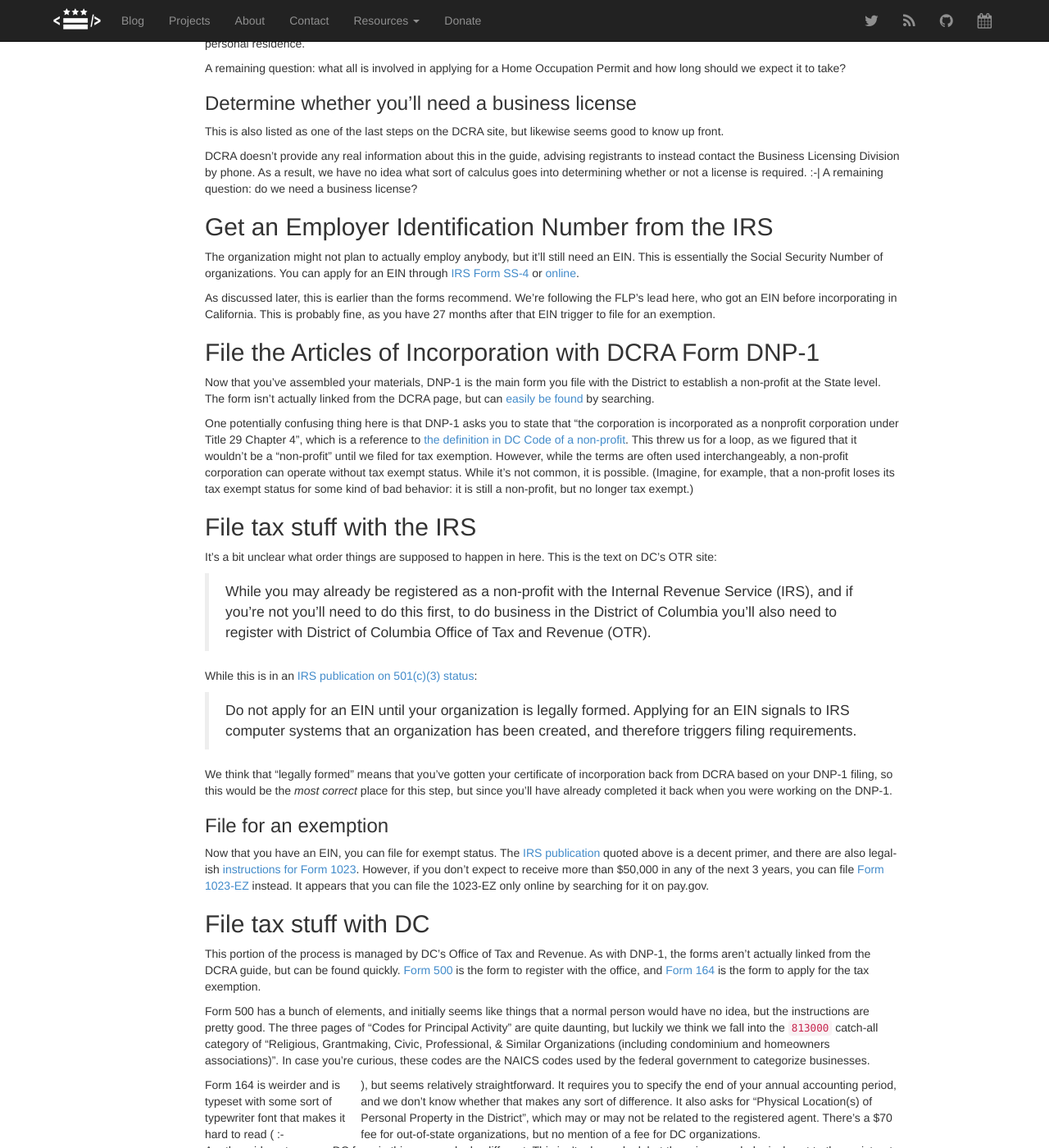
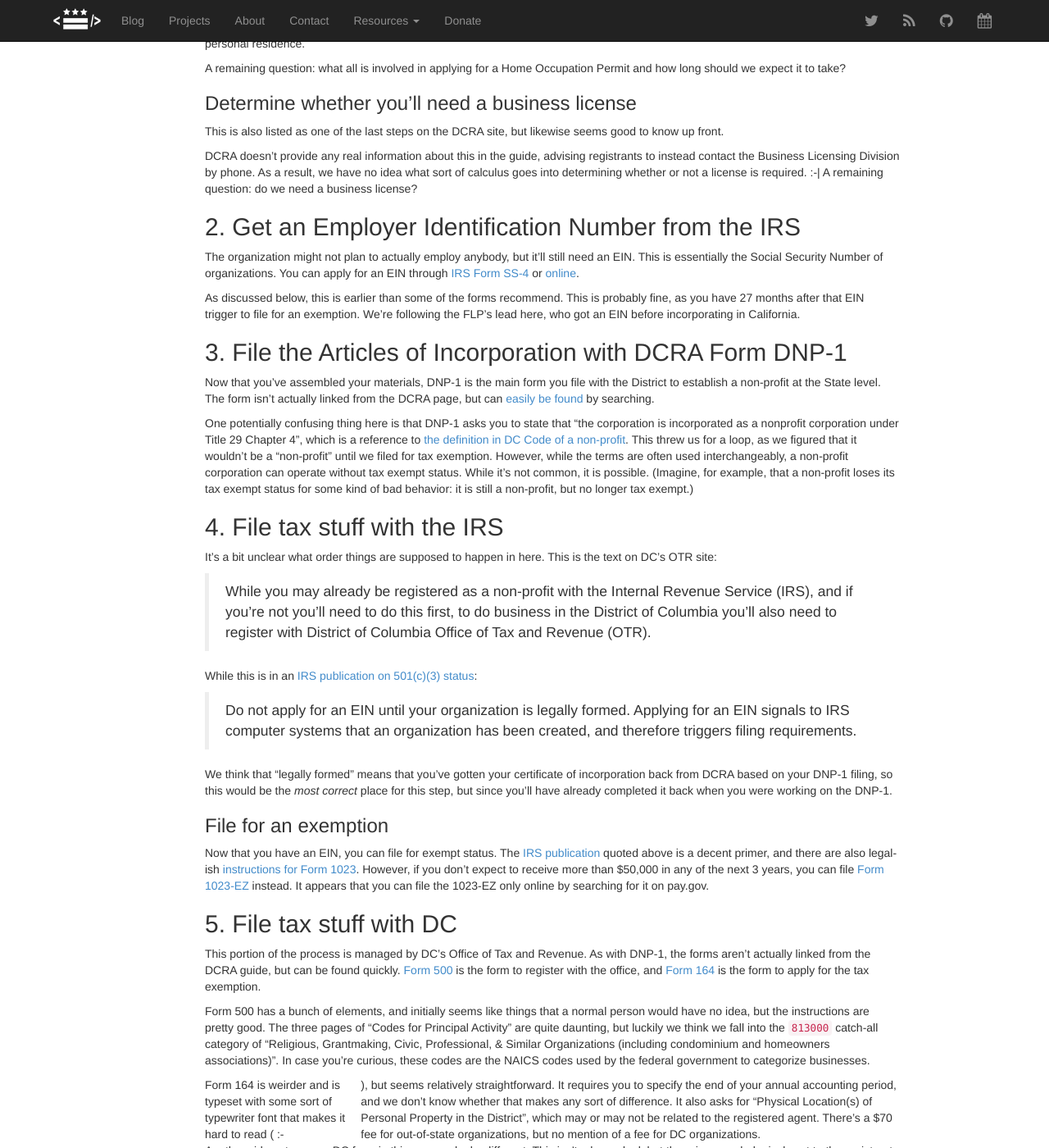
Before and after one commit to civictechdc/codefordc.github.com, a Jekyll site: the page built from blog/_posts/2016-10-6-start-nonprofit.md, in a window 1280 px wide and 1400 px high, scrolled down 2531 px. Shown: the whole window at 82% size. Built offline with Jekyll 4.4.1, drawn with Linux system fonts in a browser that asks for light colours; some of the changed text lies outside the part shown.

Commit message:
add step numbers

```diff
--- a/blog/_posts/2016-10-6-start-nonprofit.md
+++ b/blog/_posts/2016-10-6-start-nonprofit.md
@@ -129,20 +129,20 @@ This is also listed as one of the last steps on the DCRA site, but likewise seem
 DCRA doesn't provide any real information about this in the guide, advising registrants to instead contact the Business Licensing Division by phone. As a result, we have no idea what sort of calculus goes into determining whether or not a license is required. :-|
 A remaining question: do we need a business license?
 
-## Get an Employer Identification Number from the IRS
+## 2. Get an Employer Identification Number from the IRS
 
 The organization might not plan to actually employ anybody, but it'll still need an EIN. This is essentially the Social Security Number of organizations. You can apply for an EIN through [IRS Form SS-4](https://www.irs.gov/pub/irs-pdf/fss4.pdf) or [online](https://www.irs.gov/businesses/small-businesses-self-employed/apply-for-an-employer-identification-number-ein-online).
 
-As discussed later, this is earlier than the forms recommend. We're following the FLP's lead here, who got an EIN before incorporating in California. This is probably fine, as you have 27 months after that EIN trigger to file for an exemption.
+As discussed below, this is earlier than some of the forms recommend. This is probably fine, as you have 27 months after that EIN trigger to file for an exemption. We're following the FLP's lead here, who got an EIN before incorporating in California.
 
-## File the Articles of Incorporation with DCRA Form DNP-1
+## 3. File the Articles of Incorporation with DCRA Form DNP-1
 
 Now that you’ve assembled your materials, DNP-1 is the main form you file with the District to establish a non-profit at the State level. The form isn't actually linked from the DCRA page, but can [easily be
 found](http://dcra.dc.gov/sites/default/files/dc/sites/dcra/publication/attachments/Articles%20of%20Incorporation%20of%20Domestic%20Nonprofit%20Corporation%20DNP-1.pdf) by searching.
 
 One potentially confusing thing here is that DNP-1 asks you to state that “the corporation is incorporated as a nonprofit corporation under Title 29 Chapter 4”, which is a reference to [the definition in DC Code of a non-profit](https://beta.code.dccouncil.us/dc/council/code/titles/29/chapters/4/subchapters/IV/). This threw us for a loop, as we figured that it wouldn’t be a “non-profit” until we filed for tax exemption. However, while the terms are often used interchangeably, a non-profit corporation can operate without tax exempt status. While it’s not common, it is possible. (Imagine, for example, that a non-profit loses its tax exempt status for some kind of bad behavior: it is still a non-profit, but no longer tax exempt.)
 
-## File tax stuff with the IRS
+## 4. File tax stuff with the IRS
 
 It's a bit unclear what order things are supposed to happen in here. This is the text on DC's OTR site:
 
@@ -158,7 +158,7 @@ We think that "legally formed" means that you've gotten your certificate of inco
 
 Now that you have an EIN, you can file for exempt status. The [IRS publication](https://www.irs.gov/pub/irs-pdf/p4220.pdf) quoted above is a decent primer, and there are also legal-ish [instructions for Form 1023](https://www.irs.gov/pub/irs-pdf/i1023.pdf). However, if you don't expect to receive more than $50,000 in any of the next 3 years, you can file [Form 1023-EZ](https://www.irs.gov/uac/about-form-1023ez) instead. It appears that you can file the 1023-EZ only online by searching for it on pay.gov.
 
-## File tax stuff with DC
+## 5. File tax stuff with DC
 
 This portion of the process is managed by DC's Office of Tax and Revenue. As with DNP-1, the forms aren't actually linked from the DCRA guide, but can be found quickly. [Form 500](http://otr.cfo.dc.gov/sites/default/files/dc/sites/otr/publication/attachments/48225_FR-500_81315.pdf) is the form to register with the office, and [Form 164](http://otr.cfo.dc.gov/sites/default/files/dc/sites/otr/publication/attachments/fr-164_rev12-07_application_package.pdf) is the form to apply for the tax exemption.
 
```
Also changed, not shown: other parts of blog/_posts/2016-10-6-start-nonprofit.md (+2 -2 lines).
